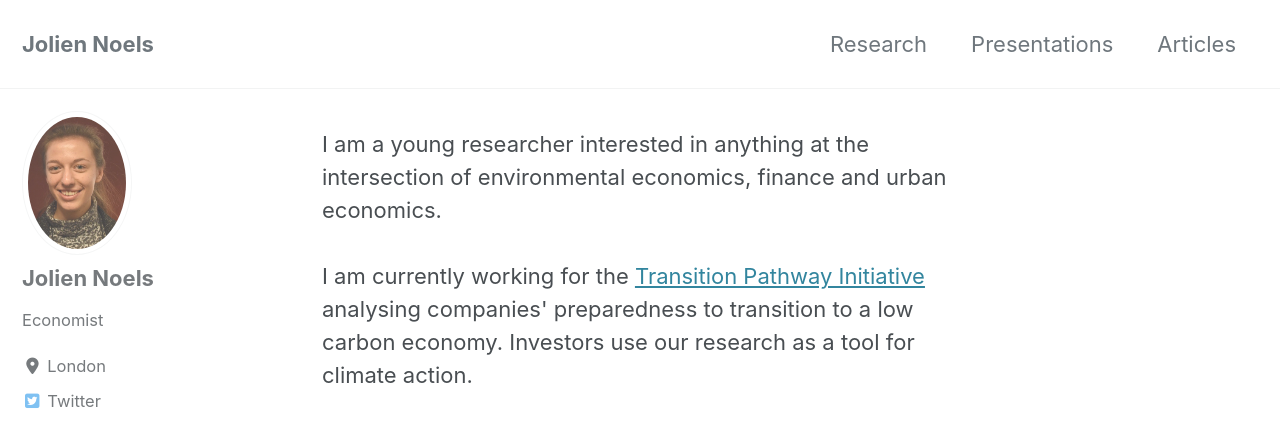
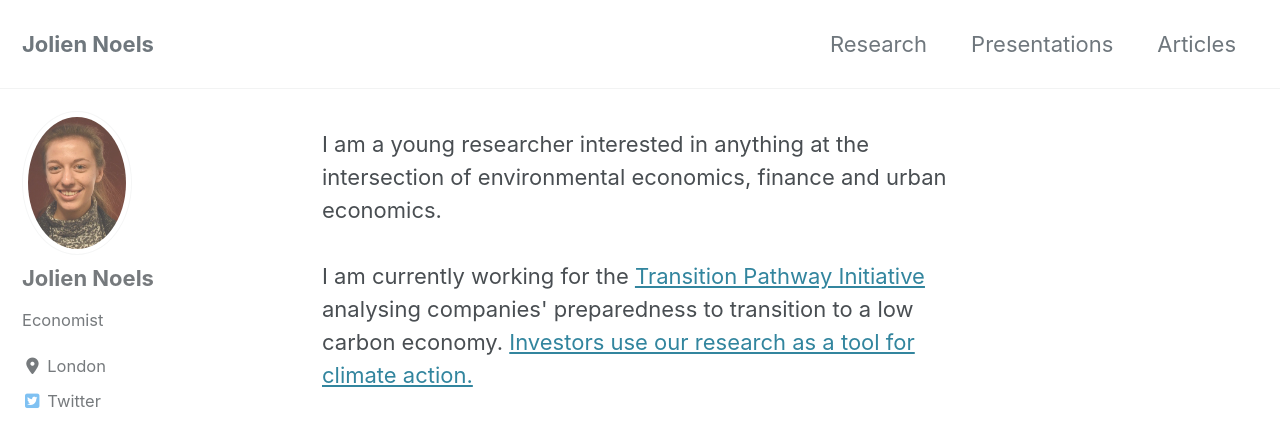
Before and after one commit to JolienNoels/joliennoels.github.io, a Jekyll site: the page built from index.html, in a window 1280 px wide and 900 px high. Shown: the top 447 px of the window. Built offline with Jekyll 4.4.1, drawn with Linux system fonts in a browser that asks for light colours; cached includes are drawn as plain includes; nearby versions of some CDN libraries; the list of posts is cut into pages by our own code; part of the change alters nothing that is shown.

```diff
--- a/_layouts/home.html
+++ b/_layouts/home.html
@@ -5,4 +5,4 @@ layout: archive
 I am a young researcher interested in anything at the intersection of environmental economics, finance and urban economics.
 <br>
 <br>
-I am currently working for the <a href="http://www.lse.ac.uk/GranthamInstitute/tpi/">Transition Pathway Initiative</a> analysing companies' preparedness to transition to a low carbon economy. Investors use our research as a tool for climate action.
+I am currently working for the <a href="http://www.lse.ac.uk/GranthamInstitute/tpi/">Transition Pathway Initiative</a> analysing companies' preparedness to transition to a low carbon economy. <a href="https://climateaction100.files.wordpress.com/2019/10/progressreport2019.pdf">Investors use our research as a tool for climate action.</a>
```
